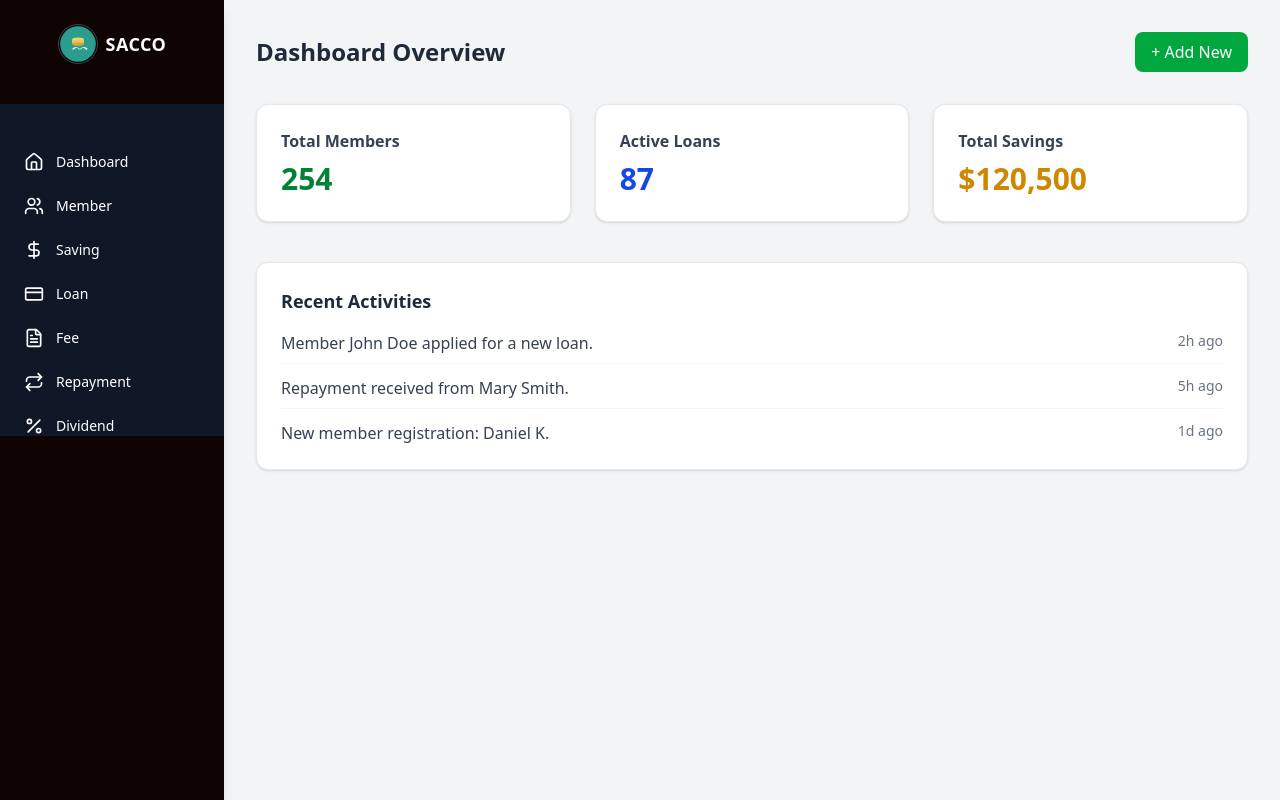
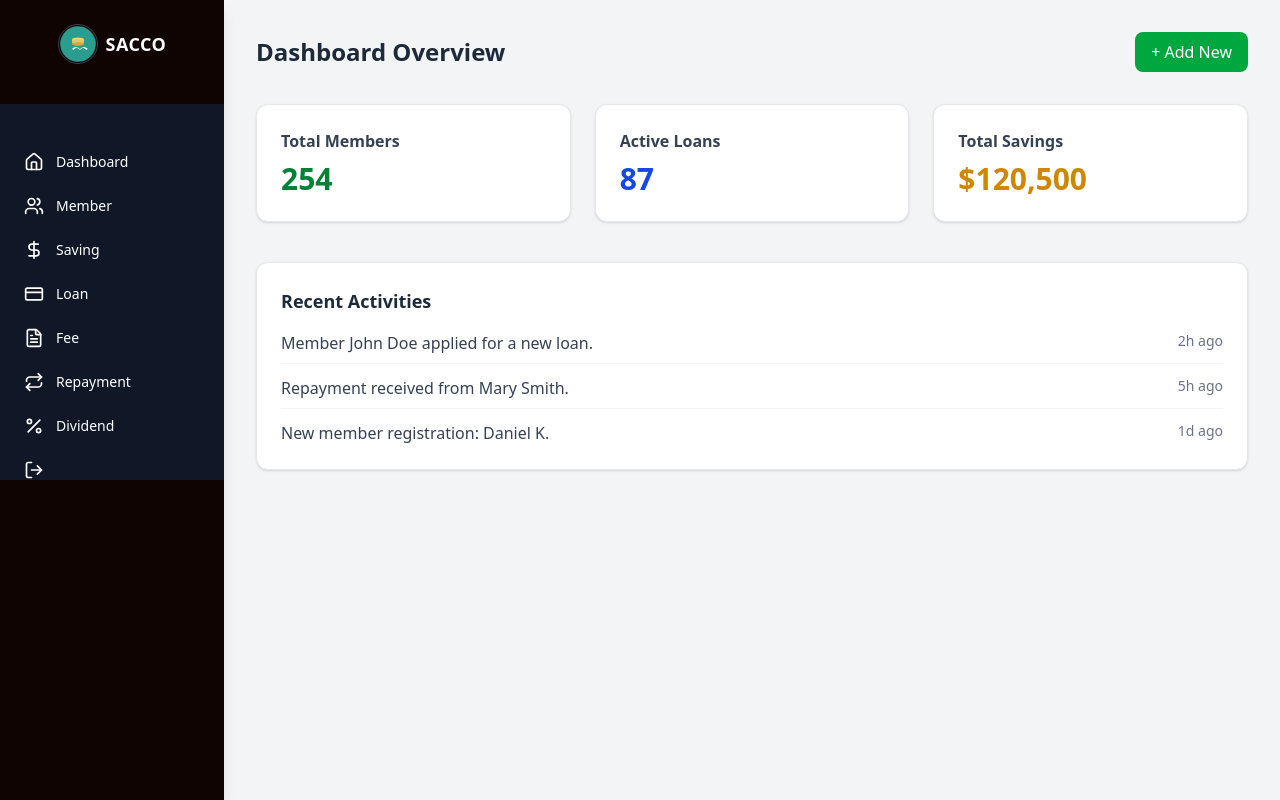
Before and after one commit to Yeshiwas21/SACCO, a React (Vite) app in the folder frontend/: page /main in a window 1280 px wide. Built offline with nearby package versions, Linux system fonts and the light colour scheme.

Commit message:
logout added

```diff
--- a/frontend/src/components/Sidebar.jsx
+++ b/frontend/src/components/Sidebar.jsx
@@ -7,6 +7,7 @@ import {
   FileText,
   Repeat,
   Percent,
+  LogOut,
 } from "lucide-react";
 
 const Sidebar = () => {
@@ -18,6 +19,7 @@ const Sidebar = () => {
     { label: "Fee", icon: <FileText size={20} /> },
     { label: "Repayment", icon: <Repeat size={20} /> },
     { label: "Dividend", icon: <Percent size={20} /> },
+    { Label: "Logout", icon: <LogOut size={20} /> },
   ];
 
   return (
```
